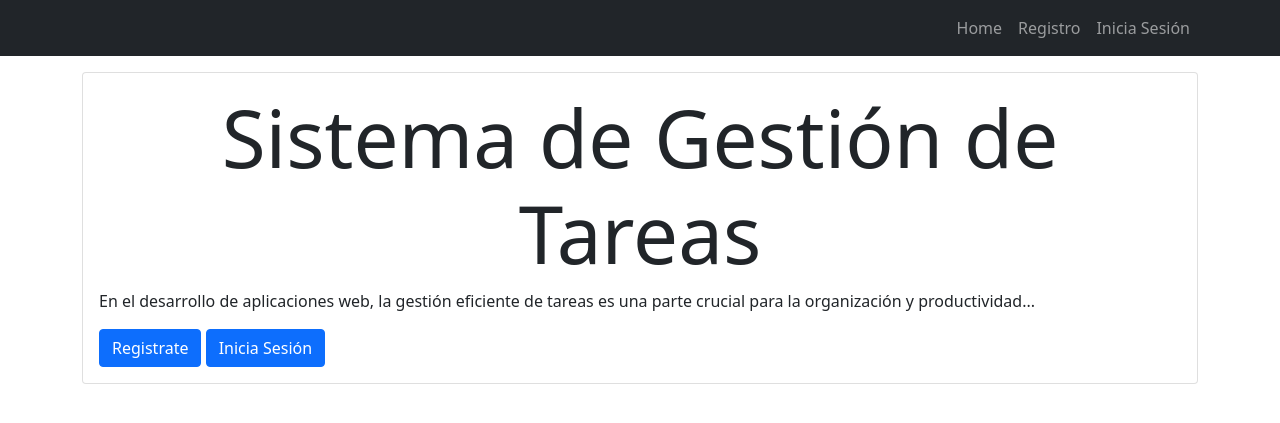
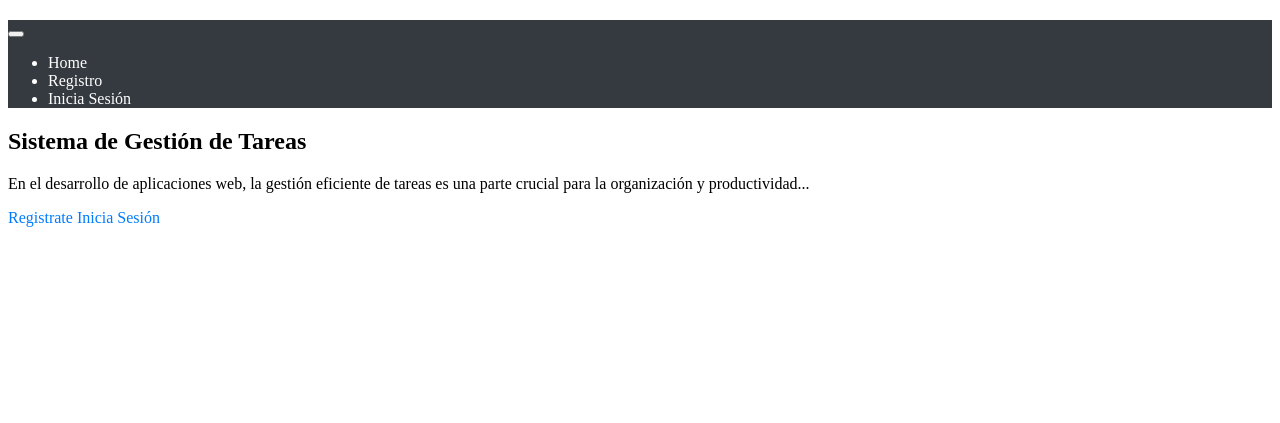
Before and after one commit to Jaredsillo/Catwork-Examen, a Django app: page / in a window 1280 px wide. Shown: the top 423 px of the page. Run offline with Django 5.2, Linux system fonts and the light colour scheme.

Commit message:
first commit

```diff
--- a/tasks/templates/base.html
+++ b/tasks/templates/base.html
@@ -4,13 +4,42 @@
     <meta charset="UTF-8">
     <meta name="viewport" content="width=device-width, initial-scale=1.0">
     <title>Django Crud </title>
-    <link href="https://cdn.jsdelivr.net/npm/bootstrap@5.0.2/dist/css/bootstrap.min.css" rel="stylesheet" integrity="sha384-EVSTQN3/azprG1Anm3QDgpJLIm9Nao0Yz1ztcQTwFspd3yD65VohhpuuCOmLASjC" crossorigin="anonymous">
+    <style>
+        /* Estilos para la barra de navegación */
+        .navbar {
+            background-color: #343a40; /* Color de fondo */
+            color: #ffffff; /* Color del texto */
+        }
+
+        .navbar-brand {
+            font-weight: bold;
+        }
+
+        .navbar-nav .nav-link {
+            color: #ffffff; /* Color del texto de los enlaces */
+        }
+
+        .navbar-nav .nav-link:hover {
+            color: #ffffff; /* Cambia el color del texto al pasar el ratón */
+        }
+
+        /* Estilos para el contenido */
+        .container {
+            margin-top: 20px;
+        }
+
+        /* Estilos para los enlaces */
+        a {
+            color: #007bff; /* Color del enlace */
+            text-decoration: none; /* Quita la subrayado por defecto */
+        }
+
+        a:hover {
+            text-decoration: underline; /* Subraya el enlace al pasar el ratón */
+        }
+    </style>
 </head>
 <body>
-
-
-
-
 <nav class="navbar navbar-expand-lg navbar-light bg-dark navbar-dark">
     <div class="container">
           <a class="navbar-brand" href="#">{{user.username}}</a>
@@ -64,5 +93,4 @@
     {% endblock %}
 
 </body>
-<script src="https://cdn.jsdelivr.net/npm/bootstrap@5.0.2/dist/js/bootstrap.bundle.min.js" integrity="sha384-MrcW6ZMFYlzcLA8Nl+NtUVF0sA7MsXsP1UyJoMp4YLEuNSfAP+JcXn/tWtIaxVXM" crossorigin="anonymous"></script>
 </html>
```
